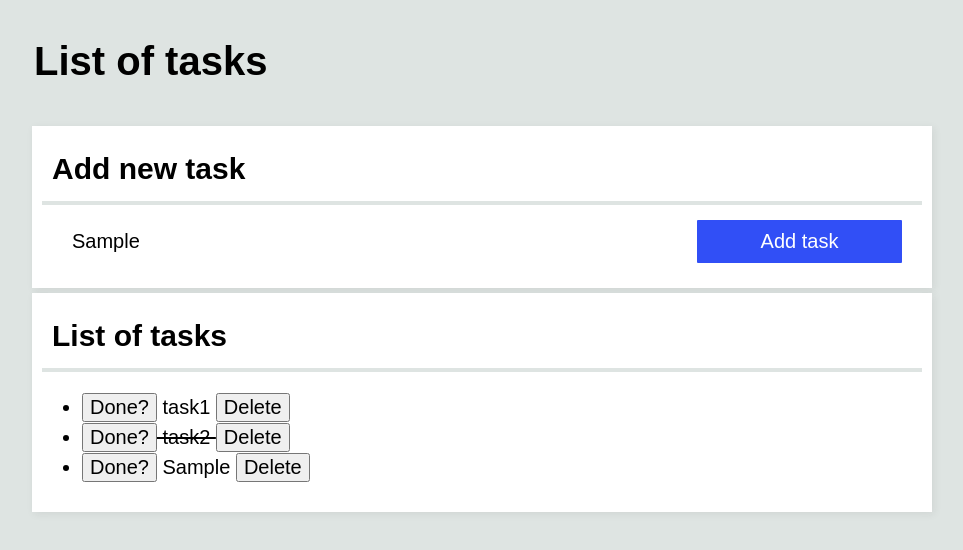
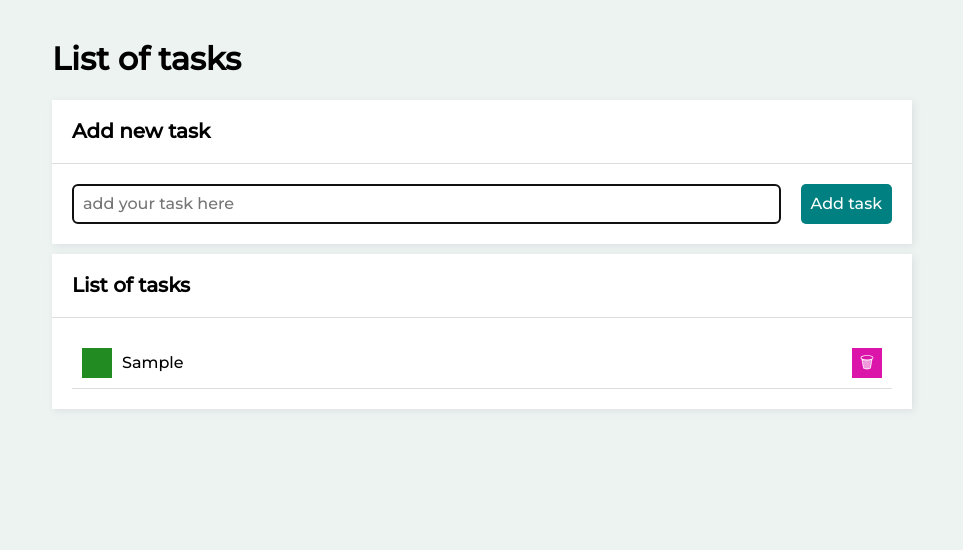
Before and after one commit to ParvinaOdinaeva/homepage6, a plain HTML site: page index.html in a window 1280 px wide. Both pictures are taken after typing "Sample" into the empty fields and a click on the button "Add task". Shown: the whole page, without its empty margins (158-1121 px from the left). Drawn offline with nearby package versions, Linux system fonts and the light colour scheme.

Commit message:
initial commit

```diff
--- a/css/body.css
+++ /dev/null
@@ -1,14 +0,0 @@
-.body {
-    font-family: "Montserrat", sans-serif;
-    font-size: 20px;
-    line-height: 1.5;
-    text-align: justify;
-    background-color: rgb(222, 228, 226);
-    width: 100%;
-}
-
-@media(max-width:767px) {
-    .body {
-        width: 100%;
-    }
-}
--- /dev/null
+++ b/css/container.css
@@ -0,0 +1,5 @@
+.container {
+    max-width: 900px;
+    padding: 20px;
+    margin: 0 auto;
+}
--- a/css/form.css
+++ b/css/form.css
@@ -1,28 +1,34 @@
 .form {
     display: grid;
-    grid-template-columns: 3fr 1fr;
+    grid-template-columns: 1fr auto;
     grid-gap: 20px;
-    padding: 15px 20px;
+}
+
+@media(max-width: 767px) {
+    .form {
+        grid-template-columns: 1fr;
+    }
 }
 
 .form__input {
     padding: 10px;
-    border: 1px;
-    border-radius: 1px;
+    border: 1px solid #ddd;
+    border-radius: 5px;
 }
 
-.form__button{
+.form__button {
     border: none;
-    background-color: hsl(231, 92%, 58%);
+    background-color: hsl(180, 100%, 25%);
+    border-radius: 5px;
     color: white;
-    padding: 5px;
-    border-radius: 1px;
+    padding: 10px;
+    cursor: pointer;
 }
 
 .form__button:hover {
-    background-color: hsl(231, 90%, 40%);
+    background-color: hsl(180, 100%, 40%);
 }
 
 .form__button:active {
-    background-color: hsl(244, 93%, 22%);
+    background-color: hsl(180, 100%, 60%);
 }
--- a/css/section.css
+++ b/css/section.css
@@ -1,20 +1,16 @@
-.section__headline {
-    max-width: 900px;
-    padding: 1px;
-    margin: 1px auto;
-}
-
 .section {
-    max-width: 900px;
-    padding: 10px;
-    margin: 5px auto;
-    background-color: white;
-    box-shadow: 2px 2px 8px rgba(36, 34, 34, 0.075);
+    margin: 10px 0;
+    background: white;
+    box-shadow: 2px 2px 8px rgba(17, 16, 39, 0.075);
 }
 
 .section__header {
-    margin: auto;
-    max-width: 900px;
-    padding: 10px;
-    border-bottom: 4px solid rgb(222, 228, 226);
+    font-size: 20px;
+    padding: 20px;
+    margin: 0;
+    border-bottom: 1px solid #ddd;
 }
+
+.section__form {
+    padding: 20px;
+}
--- a/css/style.css
+++ b/css/style.css
@@ -5,3 +5,9 @@ html {
 *, ::after, ::before {
     box-sizing: inherit;
 }
+
+body {
+    font-family: 'Montserrat', sans-serif;
+    background-color: rgb(236, 243, 241);
+
+}
--- /dev/null
+++ b/css/task.css
@@ -0,0 +1,51 @@
+.tasks {
+    list-style: none;
+    margin: 0;
+    padding: 0;
+}
+
+.tasks__item {
+    display: grid;
+    grid-template-columns: auto 1fr auto;
+    grid-gap: 10px;
+    align-items: center;
+    padding: 10px;
+    border-bottom: 1px solid #ddd;
+}
+
+.tasks__content--done {
+    text-decoration: line-through;
+}
+
+.tasks__button {
+    border: none;
+    color: white;
+    width: 30PX;
+    height: 30px;
+    padding: 0;
+    cursor: pointer;
+}
+
+.task__button--toggleDone {
+    background-color: hsl(120, 61%, 34%);
+}
+
+.task__button--toggleDone.hover {
+    background-color: hsl(120, 61%, 39%);
+}
+
+.task__button--toggleDone.active {
+    background-color: hsl(120, 61%, 44%);
+}
+
+.task__button--remove {
+    background-color: hsl(315, 83%, 47%);
+}
+
+.task__button--remove.hover {
+    background-color: hsl(315, 83%, 52%);
+}
+
+.task__button--remove.active {
+    background-color: hsl(323, 83%, 57%);
+}
--- a/index.html
+++ b/index.html
@@ -8,39 +8,54 @@
   <title>Task list</title>
   <link href="images/icon.png" rel="icon">
   <link href="css/style.css" rel="stylesheet">
+  <link href="css/container.css" rel="stylesheet">
   <link href="css/section.css" rel="stylesheet">
   <link href="css/form.css" rel="stylesheet">
-  <link href="css/body.css" rel="stylesheet">
-  <script defer src="js/script.js"></script>
+  <link href="css/task.css" rel="stylesheet">
   <link rel="stylesheet" href="https://cdnjs.cloudflare.com/ajax/libs/normalize/8.0.1/normalize.min.css"
     integrity="sha512-NhSC1YmyruXifcj/KFRWoC561YpHpc5Jtzgvbuzx5VozKpWvQ+4nXhPdFgmx8xqexRcpAglTj9sIBWINXa8x5w=="
     crossorigin="anonymous" referrerpolicy="no-referrer" />
+  <link href="https://fonts.googleapis.com/css2?family=Montserrat:wght@500&display=swap" rel="stylesheet">
+  <script defer src="js/script.js"></script>
 </head>
 
-<body class="body">
+<body>
 
-  <div class="section__headline">
-    <section class="section__headline">
+  <main class="container">
+    <header>
       <h1>List of tasks</h1>
+    </header>
+
+    <section class="section">
+      <h2 class="section__header">Add new task</h2>
+      <div class="section__form">
+        <form class="form js-form">
+          <input class="form__input js-newTask" placeholder="add your task here" autofocus>
+          <button class="form__button">Add task</button>
+        </form>
+      </div>
     </section>
-  </div>
 
-  <div class="section">
-    <section class="section_form">
-      <h2 class="section__header">Add new task</h2>
-      <form class="form js-form">
-        <input class="form__input js-input" name="text" placeholder="add your task here" autofocus>
-        <button class="form__button">Add task</button>
-      </form>
+    <section class="section">
+      <h2 class="section__header">List of tasks</h2>
+
+      <div class="section__form">
+        <ul class="tasks js-tasks">
+          <li class="tasks__item js-tasks">
+            <button class="tasks__button task__button--toggleDone js-toggleDone">✔</button>
+            <span class="tasks__content tasks__content--done"></span>
+            <button class="tasks__button task__button--remove js-remove">🗑</button>
+          </li>
+          <li class="tasks__item js-tasks">
+            <button class="tasks__button task__button--toggleDone js-toggleDone">✔</button>
+            <span class="tasks__content tasks__content--done"></span>
+            <button class="tasks__button task__button--remove js-remove">🗑</button>
+          </li>
+        </ul>
+      </div>
     </section>
-  </div>
 
-  <div class="section">
-    <section class="section__list">
-      <h2 class="section__header">List of tasks</h2>
-      <ul class=" list js-list"></ul>
-    </section>
-  </div>
+  </main>
 
 </body>
 
--- a/js/script.js
+++ b/js/script.js
@@ -1,97 +1,72 @@
-{ // blok
+{
+  const taskTable = [];
 
-  // - tablica (stworzenie przykładowej tablicy ([] = array) obiektów z zadaniami (wyrażeniami = content) task1 i task2)
-  const tasks = [
-    {  //objekt
-      content: "task1",
-      done: false
-    },
-    {  //objekt
-      content: "task2",
-      done: true
-    },
-  ];
-
-
-  // - zaprzeczamy dodaniu nowego zadania (do właściwości done dodajemy przciwieństwo właściwości done z !)
-  const doneTask = (index) => {
-    tasks[index].done = !tasks[index].done;
+  const removeTask = (taskIndex) => {
+    taskTable.splice(taskIndex, 1);
     render();
   };
 
-  // - usuwamy (splice) 1 zadanie z listy
-  const deleteTask = (index) => {
-    tasks.splice(index, 1);
+  const toggleTaskDone = (taskIndex) => {
+    taskTable[taskIndex].done = !taskTable[taskIndex].done;
     render();
   };
 
-
-  // - budujemu jakiś tekst w HTML ("" - pusty łańcuch znaków)
-  // - iterujemy po każdym zadaniu, aby przy każdym kolejnym zadaniu dodać do HTML kolejny punkt listy <li>
-  // - sprawdzamy czy zadanie jest wykonane czy nie za pomocą przekreślenia (text-decoration: line-through)
-  // - dodane przyciski Done i Delete z klasami js-done i js-delete pobierają funkcje doneButtons i deleteButtons
-  // - na koniec powyższy htmlString wpisujemy do listy (js-list)
-  const render = () => {
-    let htmlString = "";
-    for (const list of tasks) {
-      htmlString += `
-      <li${list.done ? " style=\"text-decoration: line-through\"" : ""}>
-      <button class="js-done">Done?</button>
-      ${list.content}
-      <button class="js-delete">Delete</button>
-        </li>
-    `;
-    }
-    document.querySelector(".js-list").innerHTML = htmlString;
-
-    const doneButtons = document.querySelectorAll(".js-done");
-    doneButtons.forEach((doneButtons, index) => {
-      doneButtons.addEventListener("click", () => {
-        doneTask(index);
-      });
-    })
-
-    const deleteButtons = document.querySelectorAll(".js-delete");
-    deleteButtons.forEach((deleteButtons, index) => {
-      deleteButtons.addEventListener("click", () => {
-        deleteTask(index);
-      });
-    })
-
-  };
-
-  // - fukcja dodawania nowych zadań do listy poprzez push
-  const addNewTask = (newInputContent) => {
-    tasks.push({
-      content: newInputContent,
-    });
+  const addNewTask = (newTaskContent) => {
+    taskTable.push({ content: newTaskContent });
     render();
   };
 
-  // 3 krok - deklaracja (stworzenie) funckji onFromSubmit poprzez:
-  // - blokadę wysyłkę formularza
-  // - pobranie wartości pola formularza (input) poprzez złapanie js-input za pomocą stałej newInputContent
-  // (value - wartość, trim() - usunięcie białych znaków z obu stron)
-  // - wychodzimy z pola jeśli tekst jest pusty (return;) lub dodajemy do listy nowe zadanie za pomocą addNewTask
-  const onFromSubmit = (event) => {
+  const bindRemoveEvents = () => { //funkcja która nasłuchuje usuwanie przycisku
+    const removeButtons = document.querySelectorAll(".js-remove");
+
+    removeButtons.forEach((removeButton, taskIndex) => {
+      removeButton.addEventListener("click", () => {
+        removeTask(taskIndex);
+      });
+    });
+  };
+
+  const bindToggleDoneEvents = () => {
+    const toggleDoneButtons = document.querySelectorAll(".js-toggleDone");
+    toggleDoneButtons.forEach((toggleDoneButton, taskIndex) => {
+      toggleDoneButton.addEventListener("click", () => {
+        toggleTaskDone(taskIndex);
+      });
+    });
+  };
+
+  const render = () => {
+    let tasksListHTMLContent = "";
+    for (const task of taskTable) {
+      tasksListHTMLContent +=
+        `<li class="tasks__item js-task">
+      <button class="tasks__button task__button--toggleDone js-toggleDone">${task.done ? "✔" : ""}</button>
+      <span class="tasks__content${ task.done ? " tasks__content--done" : ""}">${task.content}</span>
+      <button class="tasks__button task__button--remove js-remove">🗑</button>
+      </li>
+      `;
+    }
+    document.querySelector(".js-tasks").innerHTML = tasksListHTMLContent;
+    bindRemoveEvents();
+    bindToggleDoneEvents();
+  };
+
+  const onFormSubmit = (event) => {
     event.preventDefault();
-    const newInputContent = document.querySelector(".js-input").value.trim();
-    if (newInputContent === "") {
-      return;
+    const newTaskElement = document.querySelector(".js-newTask");
+    const newTaskContent = newTaskElement.value.trim();
+
+    if (newTaskContent !== "") {
+      addNewTask(newTaskContent);
+      newTaskElement.value = "";
     }
-    addNewTask(newInputContent);
-  }
+    newTaskElement.focus();
+  };
 
-  // 1 krok - deklaracja (stworzenie) głównej funckji init poprzez:
-  // - wypisanie na listę zadania ze statusem true/false
-  // - dalej dodajemy do listy nowe zadanie, łapiąc formularz za pomocą js-form
-  // - nasłuchujemy kliknięcie formularza za pomocą funckji onFromSubmit
   const init = () => {
     render();
     const form = document.querySelector(".js-form");
-    form.addEventListener("submit", onFromSubmit);
-
+    form.addEventListener("submit", onFormSubmit);
   };
-  // 2 krok - wywołanie funkcji init
   init();
 }
```
